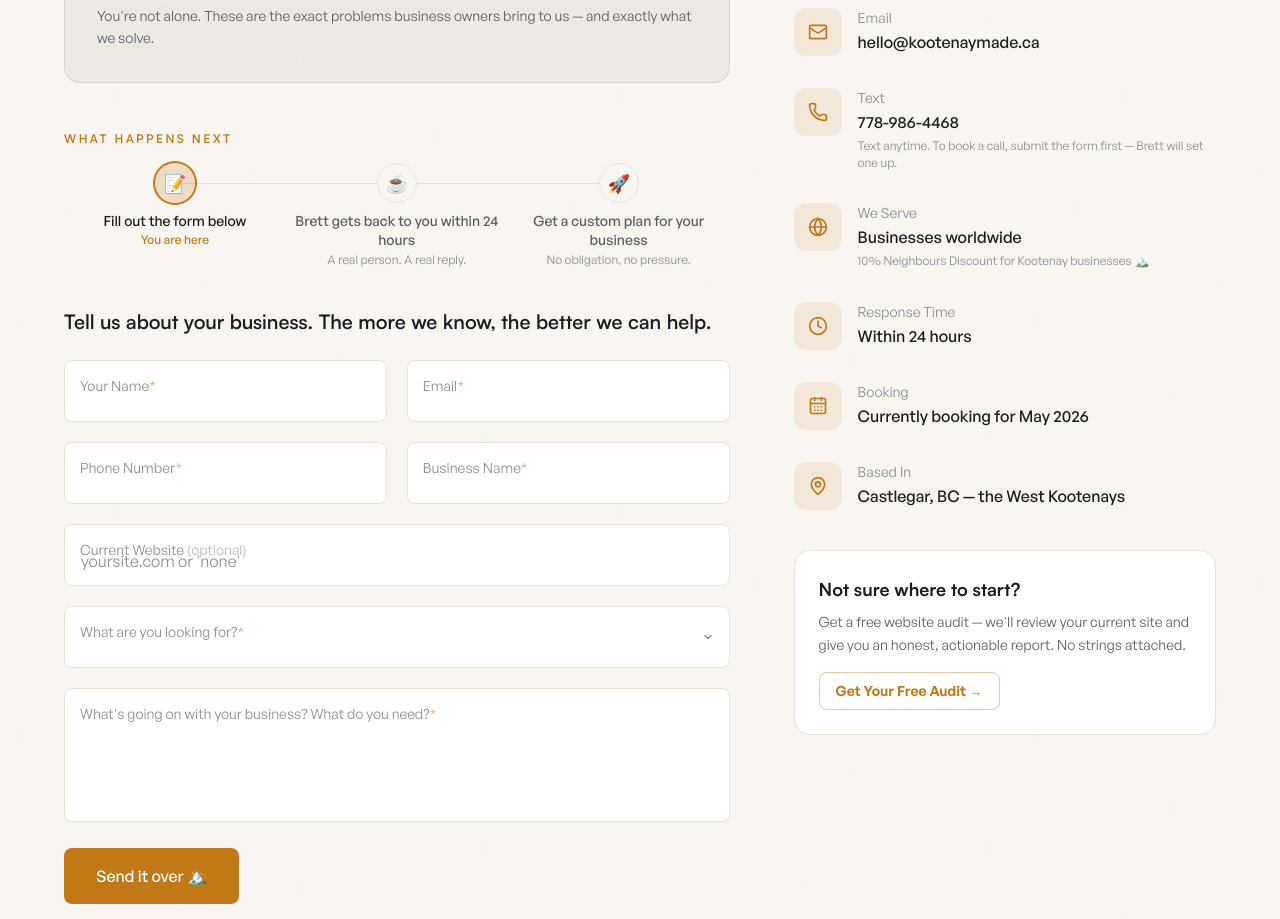
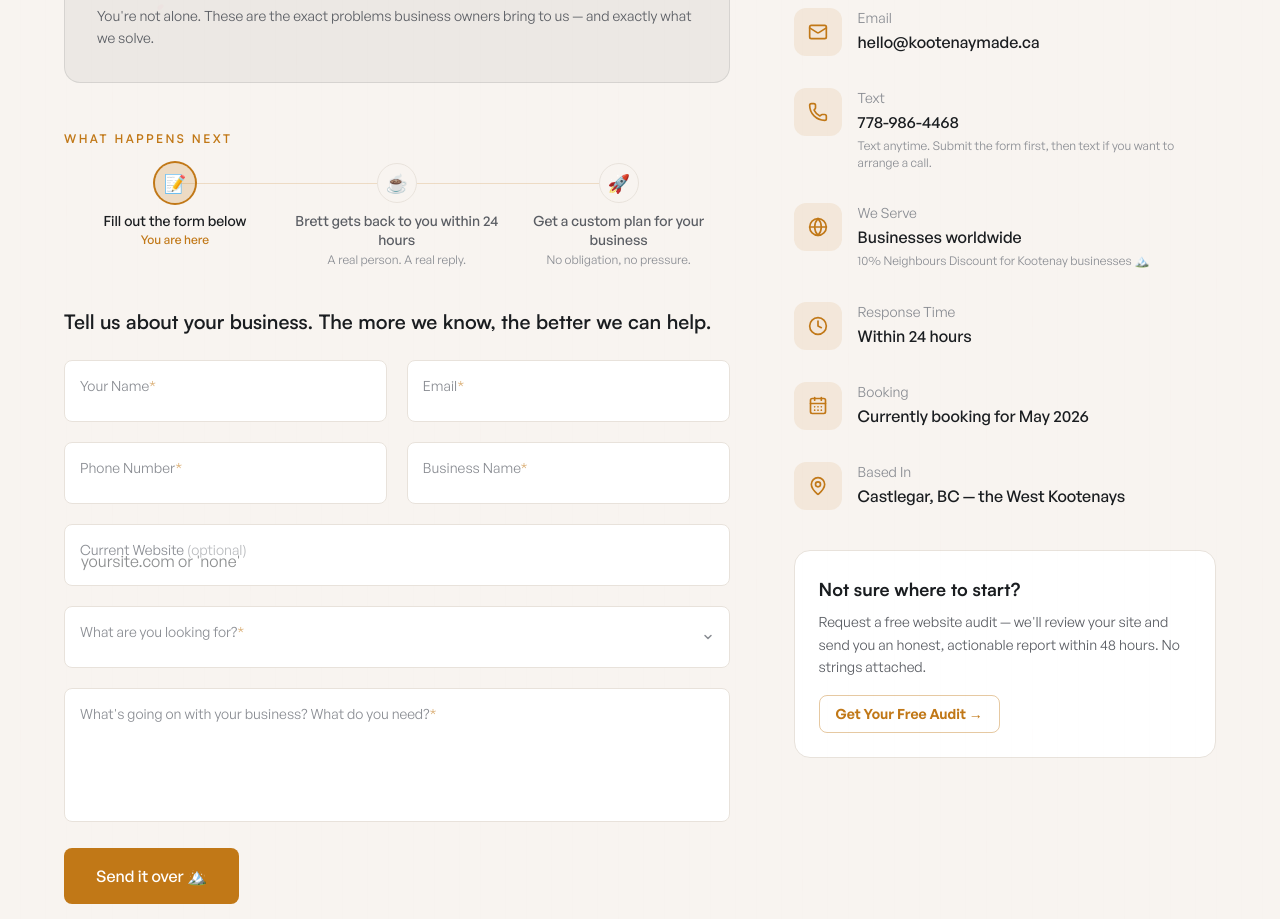
Before and after one commit to AgentWarhead/kootenay-made, a Next.js app: page /contact in a window 1280 px wide. Shown: the part 780-1699 px from the top of the page. Built offline with nearby package versions, Linux system fonts and the light colour scheme; a web font is replaced by a local one.

Commit message:
contact: fix audit CTA copy (no booking, 48hr delivery), clarify text/call flow

```diff
--- a/src/app/contact/page.tsx
+++ b/src/app/contact/page.tsx
@@ -419,7 +419,7 @@ export default function ContactPage() {
                   {/* Info items */}
                   {[
                     { icon: Mail, label: 'Email', value: 'hello@kootenaymade.ca', href: 'mailto:hello@kootenaymade.ca' },
-                    { icon: Phone, label: 'Text', value: '778-986-4468', href: 'sms:+17789864468', note: 'Text anytime. To book a call, submit the form first — Brett will set one up.' },
+                    { icon: Phone, label: 'Text', value: '778-986-4468', href: 'sms:+17789864468', note: 'Text anytime. Submit the form first, then text if you want to arrange a call.' },
                     { icon: Globe, label: 'We Serve', value: 'Businesses worldwide', note: '10% Neighbours Discount for Kootenay businesses 🏔️' },
                     { icon: Clock, label: 'Response Time', value: 'Within 24 hours' },
                   ].map((item) => (
@@ -467,7 +467,7 @@ export default function ContactPage() {
                   <div className="mt-10 p-6 rounded-2xl bg-white border border-cream-border">
                     <h3 className="font-[family-name:var(--font-satoshi)] text-lg font-bold text-slate mb-2">Not sure where to start?</h3>
                     <p className="text-text-secondary text-sm leading-relaxed mb-4">
-                      Get a free website audit — we&apos;ll review your current site and give you an honest, actionable report. No strings attached.
+                      Request a free website audit — we&apos;ll review your site and send you an honest, actionable report within 48 hours. No strings attached.
                     </p>
                     <Link
                       href="/audit"
```
